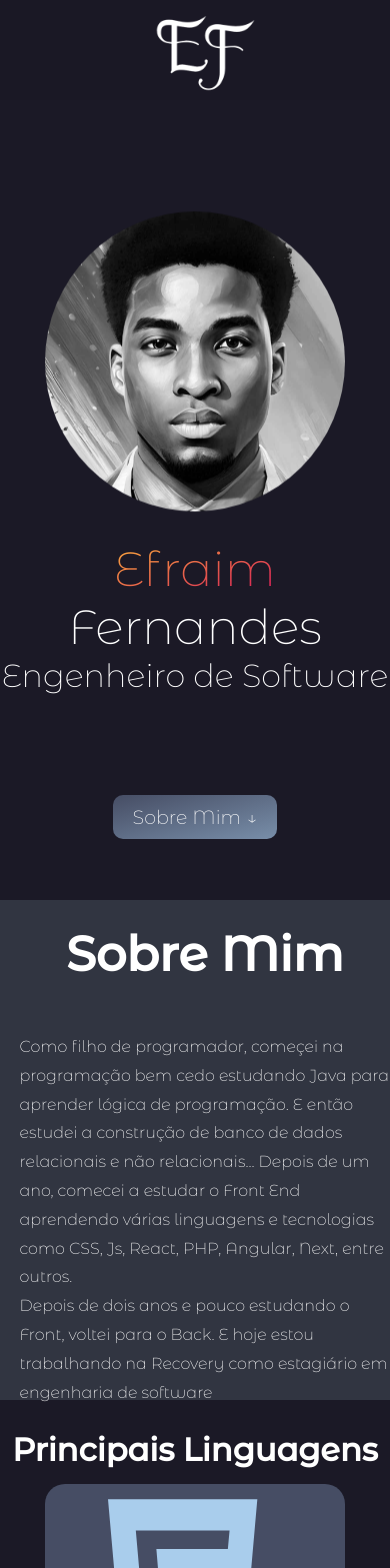
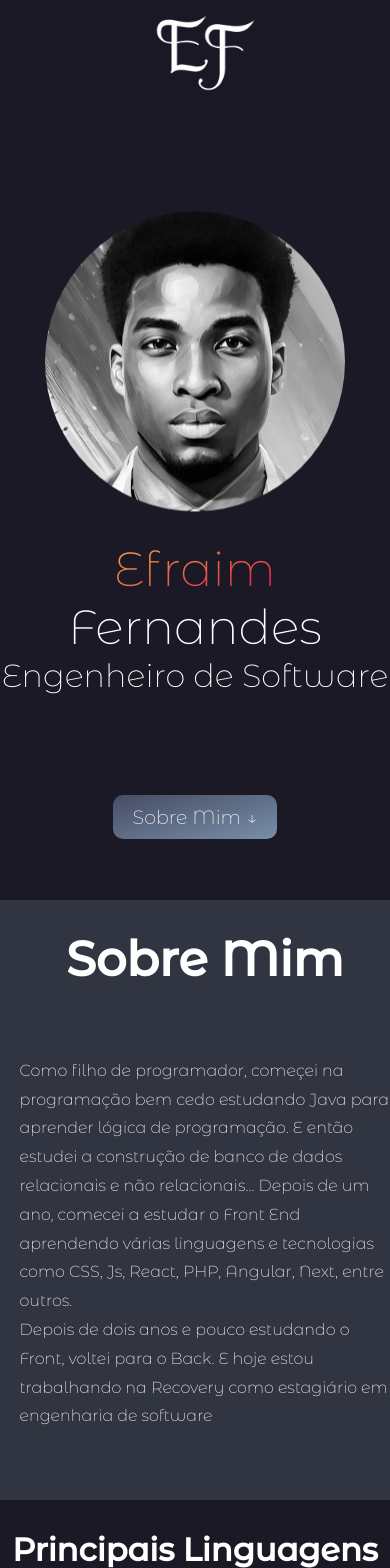
Before and after one commit to EfraimFernandes/portifolio, a Next.js app: page / in a window 390 px wide. Shown: the top 1568 px of the page. Built offline with nearby package versions, Linux system fonts and the light colour scheme.

Commit message:
Atualização...

```diff
--- a/src/styles/Desk2.module.css
+++ b/src/styles/Desk2.module.css
@@ -137,7 +137,7 @@
     }
     .Desk2 {
         width: 100%;
-        height: 500px;
+        height:600px;
         display: flex;
         justify-content: left;
         background-color: #313541;
```
